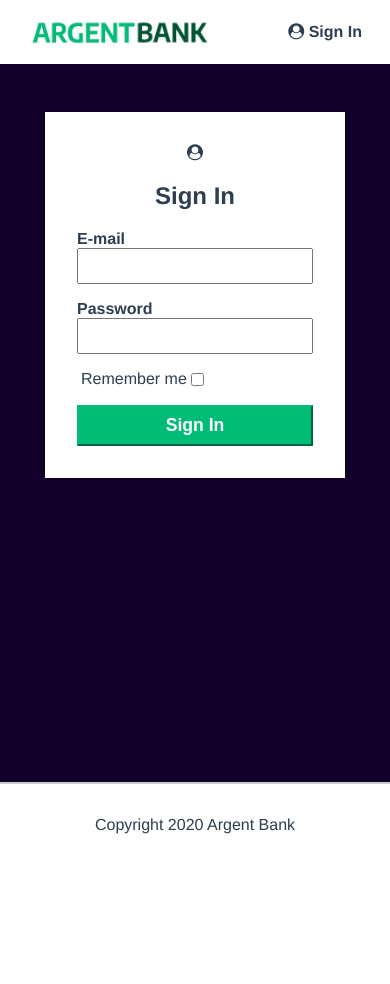
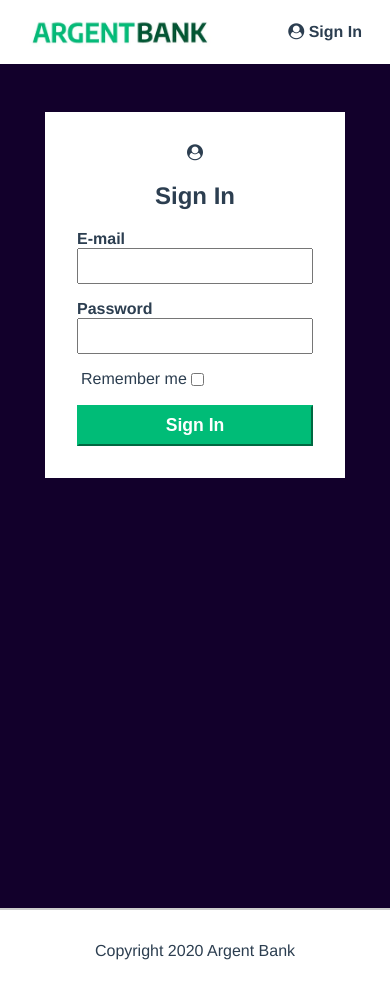
Before and after one commit to larbalestrier/ArgentBank-website, a React (Create React App) app in the folder frontend/: page /SignIn in a window 390 px wide. Before the commit the page ends 858 px from the top, so only its background shows below. Built offline with nearby package versions, Linux system fonts and the light colour scheme.

Commit message:
ajout gitpage

```diff
--- a/frontend/src/index.css
+++ b/frontend/src/index.css
@@ -136,6 +136,11 @@ html {
   @media (min-width: 920px) {
     .features {
       flex-direction: row;
+    }
+  }
+  @media (max-width: 920px) {
+    .main {
+      min-height: 100vh;
     }
   }
 
```
Also changed, not shown: frontend/package.json (+7 -1 lines), 2 other files (tests, documents, lock files or other folders).
